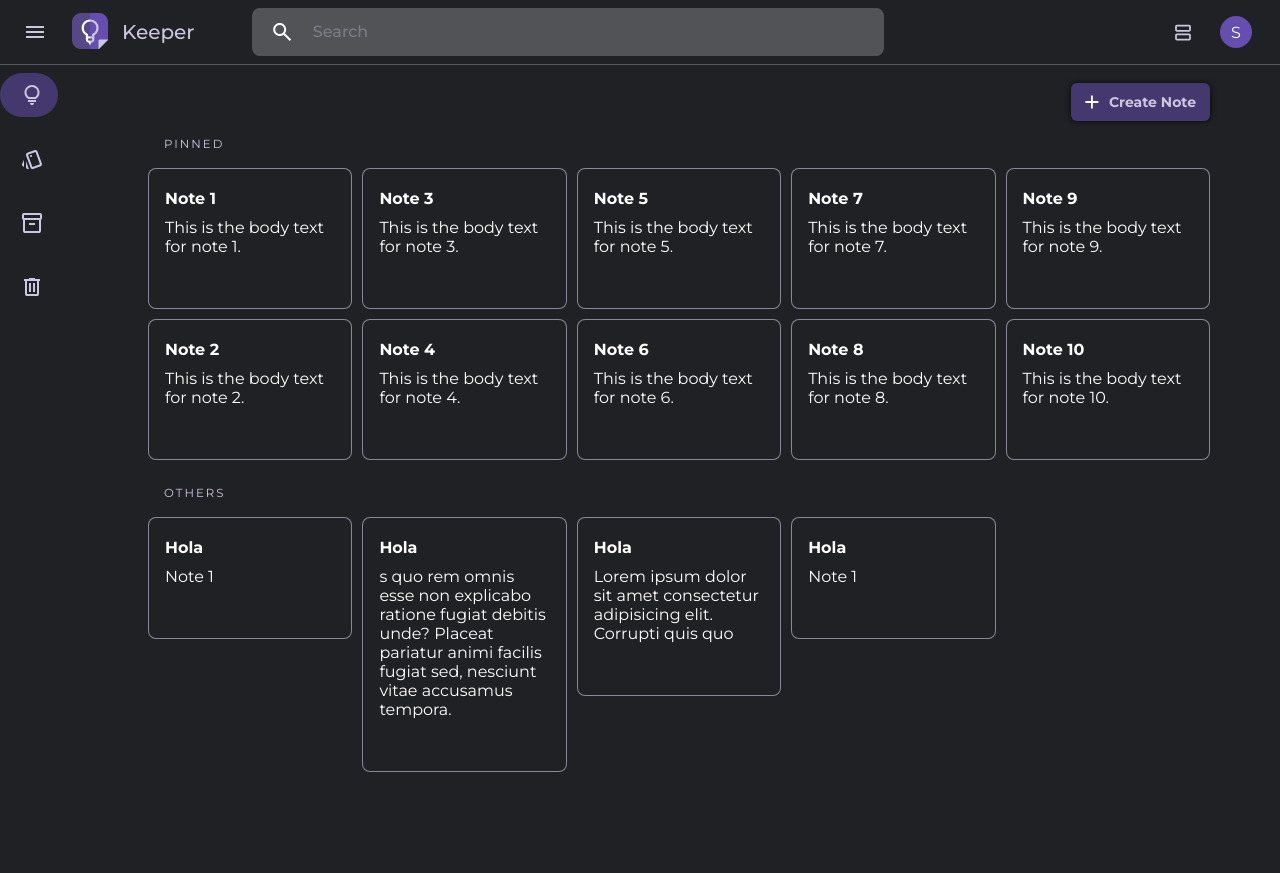
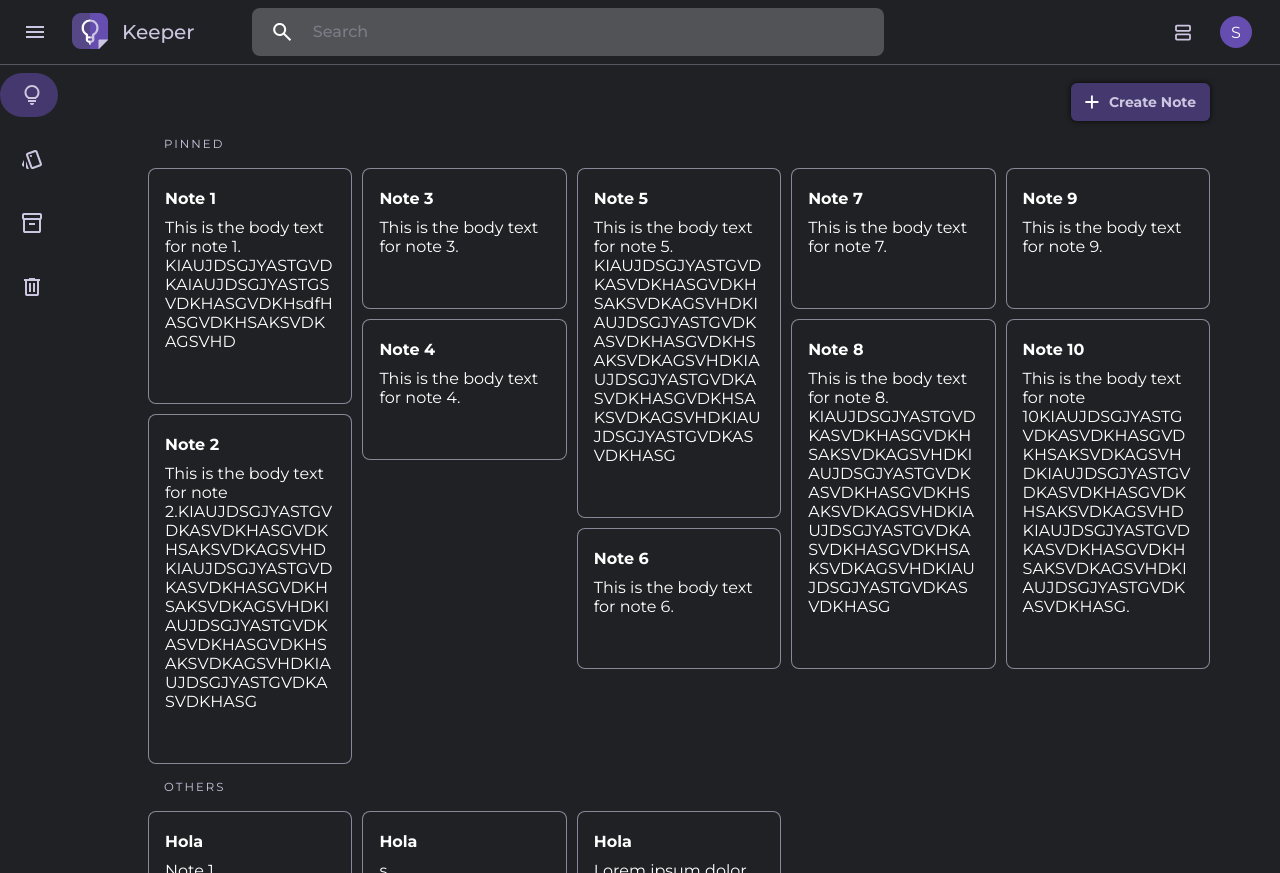
Before and after one commit to ShermanPI/Keeper, a React (Vite) app: page /home in a window 1280 px wide. Built offline with nearby package versions, Linux system fonts and the light colour scheme.

Commit message:
feat: :sparkles: first try to add an invisible note after click in it

```diff
--- a/src/components/Note/Note.jsx
+++ b/src/components/Note/Note.jsx
@@ -1,21 +1,18 @@
-import { useState } from 'react'
+import { useRef, useState } from 'react'
 import { CheckIcon, DeleteIcon, ImageIcon, InventoryIcon, PalleteIcon, PushPinIcon } from './assets/images/Icons'
 import './assets/style/note.css'
 
-export default function Note ({ children, title }) {
+export default function Note ({ children, title, noteId, makeInvisibleNote }) {
   const [amplified, setAmplified] = useState(false)
+  const noteRef = useRef()
 
-  const handleClick = (e) => {
-    const targetWidth = e.target.offsetWidth
-    const targetHeight = e.target.offsetHeight
-    if (!amplified) {
-      console.log(targetWidth, targetHeight)
-    }
+  const handleClick = () => {
+    makeInvisibleNote({ id: noteId, noteElement: noteRef.current })
     setAmplified(!amplified)
   }
 
   return (
-    <div className={`note ${amplified ? 'amplified-note' : ''}`} onClick={handleClick}>
+    <div data-note-id={noteId} ref={noteRef} className={`note ${amplified ? 'amplified-note' : ''}`} onClick={handleClick}>
       <div className='select-note-icon'>
         <CheckIcon />
       </div>
--- a/src/components/Note/assets/style/note.css
+++ b/src/components/Note/assets/style/note.css
@@ -13,6 +13,7 @@
   break-inside: avoid;
   position: relative;
   top: 0; left: 0; right: 0;
+  /* overflow: hidden; */
 }
 
 .note:hover {
@@ -114,4 +115,5 @@
 
 .note-text{
   margin-top: 1rem;
+  word-wrap:break-word
 }
--- a/src/mock/with-response.json
+++ b/src/mock/with-response.json
@@ -1,13 +1,13 @@
 [
   {
     "title": "Note 1",
-    "bodyText": "This is the body text for note 1.",
+    "bodyText": "This is the body text for note 1. KIAUJDSGJYASTGVDKAIAUJDSGJYASTGSVDKHASGVDKHsdfHASGVDKHSAKSVDKAGSVHD",
     "background": "#ffffff",
     "id": "f4e7d24b-1f4d-49d7-9ff8-3e4b8b4b4d4d"
   },
   {
     "title": "Note 2",
-    "bodyText": "This is the body text for note 2.",
+    "bodyText": "This is the body text for note 2.KIAUJDSGJYASTGVDKASVDKHASGVDKHSAKSVDKAGSVHDKIAUJDSGJYASTGVDKASVDKHASGVDKHSAKSVDKAGSVHDKIAUJDSGJYASTGVDKASVDKHASGVDKHSAKSVDKAGSVHDKIAUJDSGJYASTGVDKASVDKHASG",
     "background": "#f2f2f2",
     "id": "5a756b7f-7f42-4c2a-8f62-1c8e5e5e5e5e"
   },
@@ -25,7 +25,7 @@
   },
   {
     "title": "Note 5",
-    "bodyText": "This is the body text for note 5.",
+    "bodyText": "This is the body text for note 5. KIAUJDSGJYASTGVDKASVDKHASGVDKHSAKSVDKAGSVHDKIAUJDSGJYASTGVDKASVDKHASGVDKHSAKSVDKAGSVHDKIAUJDSGJYASTGVDKASVDKHASGVDKHSAKSVDKAGSVHDKIAUJDSGJYASTGVDKASVDKHASG",
     "background": "#f9f9f9",
     "id": "a4c7e0e0-6a3e-4b2a-9b2c-1d2f9f9f9f9f"
   },
@@ -43,7 +43,7 @@
   },
   {
     "title": "Note 8",
-    "bodyText": "This is the body text for note 8.",
+    "bodyText": "This is the body text for note 8. KIAUJDSGJYASTGVDKASVDKHASGVDKHSAKSVDKAGSVHDKIAUJDSGJYASTGVDKASVDKHASGVDKHSAKSVDKAGSVHDKIAUJDSGJYASTGVDKASVDKHASGVDKHSAKSVDKAGSVHDKIAUJDSGJYASTGVDKASVDKHASG",
     "background": "#fafafa",
     "id": "c3b8a5a5-6f4a-4e7b-9d2f-4a0a5a5a5a5a"
   },
@@ -55,7 +55,7 @@
   },
   {
     "title": "Note 10",
-    "bodyText": "This is the body text for note 10.",
+    "bodyText": "This is the body text for note 10KIAUJDSGJYASTGVDKASVDKHASGVDKHSAKSVDKAGSVHDKIAUJDSGJYASTGVDKASVDKHASGVDKHSAKSVDKAGSVHDKIAUJDSGJYASTGVDKASVDKHASGVDKHSAKSVDKAGSVHDKIAUJDSGJYASTGVDKASVDKHASG.",
     "background": "#f5f5f5",
     "id": "a9f1e2e2-7d3c-4b9a-8f7c-6a6c1c1c1c1c"
   }
--- a/src/routes/Home.jsx
+++ b/src/routes/Home.jsx
@@ -5,12 +5,13 @@ import Note from '../components/Note/Note'
 import { useState } from 'react'
 import { AddIcon } from '../assets/images/Icons.jsx'
 import SideMenu from '../components/SideMenu/SideMenu'
-import notesResponse from '../mock/with-response.json'
+import withResposne from '../mock/with-response.json'
 
 export default function Home () {
   const [menuOpen, setMenuOpen] = useState(false)
   const [oneColumnGrid, setOneColumnGrid] = useState(false)
   const [addNoteHidden, setAddNoteHidden] = useState(true)
+  const [notesResponse, setNotesResponse] = useState(withResposne)
 
   const gridHandler = () => {
     setOneColumnGrid(!oneColumnGrid)
@@ -21,8 +22,16 @@ export default function Home () {
   }
 
   const toggleNewNote = () => {
-    console.log('se le ha dado toggle a la noata')
     setAddNoteHidden(!addNoteHidden)
+  }
+
+  const makeInvisibleNote = ({ id, noteElement }) => {
+    const noteClone = noteElement.cloneNode(true)
+    noteClone.style.opacity = 0
+    const idFound = notesResponse.findIndex(el => el.id === id)
+    const newArray = [...notesResponse]
+    newArray.splice(idFound, 0, noteClone)
+    console.log(newArray)
   }
 
   return (
@@ -48,12 +57,12 @@ export default function Home () {
           </button>
           <NotesSection title='Pinned' columns={oneColumnGrid ? 'one-column' : ''}>
             {notesResponse.map(el => {
-              return <Note key={el.id} title={el.title}>{el.bodyText}</Note>
+              return <Note makeInvisibleNote={makeInvisibleNote} key={el.id} title={el.title} noteId={el.id}>{el.bodyText}</Note>
             })}
           </NotesSection>
           <NotesSection title='Others' columns={oneColumnGrid ? 'one-column' : ''}>
             <Note title='Hola'>Note 1</Note>
-            <Note title='Hola'>s quo rem omnis esse non explicabo ratione fugiat debitis unde? Placeat pariatur animi facilis fugiat sed, nesciunt vitae accusamus tempora.</Note>
+            <Note title='Hola'>s quodafsdf.klgjnd.fkjgnsldfglsdfbgkjshdbfgkjhsdfbkgsjdhbfkghsbdfkgbsdkfgbskdfhbgksdfhbgksdjfhbgksdhfbgksdjhfbgksdhfbkgshdfbkgjshdfkgjhb rem omnis esse non explicabo ratione fugiat debitis unde? Placeat pariatur animi facilis fugiat sed, nesciunt vitae accusamus tempora.</Note>
             <Note title='Hola'>Lorem ipsum dolor sit amet consectetur adipisicing elit. Corrupti quis quo </Note>
             <Note title='Hola'>Note 1</Note>
           </NotesSection>
```
